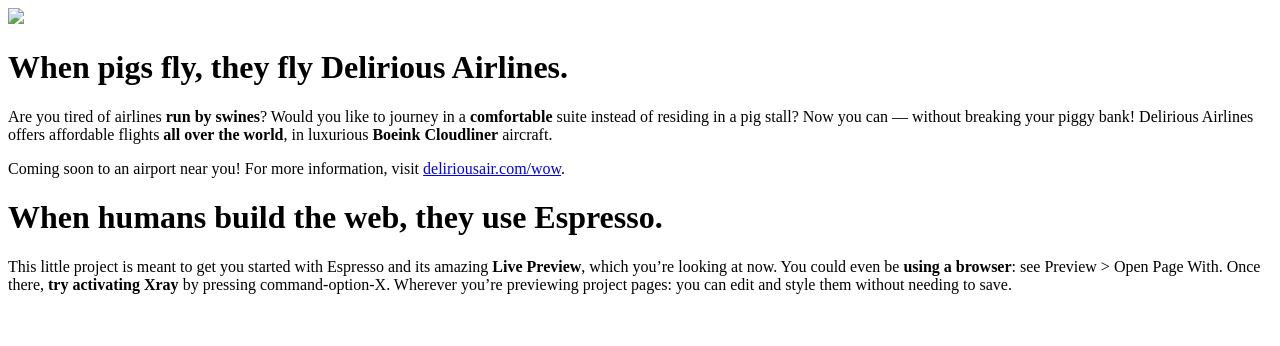
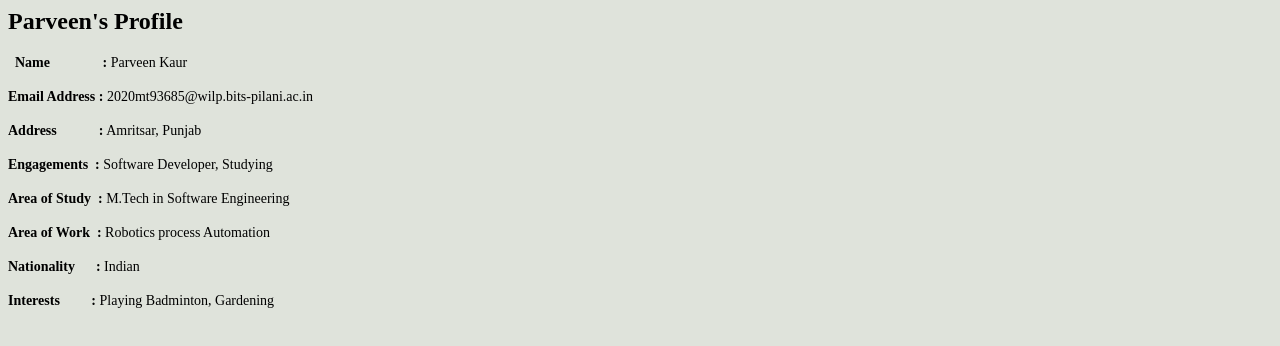
Before and after one commit to ParveenKaurBits/ParveenKaurBits.github.io, a plain HTML site: page index.html in a window 1280 px wide. Drawn offline with Linux system fonts and the light colour scheme.

Commit message:
Update index.html

```diff
--- a/index.html
+++ b/index.html
@@ -1,60 +1,44 @@
-<!DOCTYPE html>
-<html lang="en">
-	<head>
-		<meta charset="utf-8">
 
-		<title>Hello World</title>
+<html><head>
+<link rel="stylesheet" href="Style.css"/>
+</head><body><div class="container rounded bg-white mt-5 mb-5">
+    <div class="row">
+        <div class="col-md-3 border-right">
 
-		<link rel="stylesheet" href="/delirious.css">
-		<script src="/delirious.js" charset="utf-8"></script>
-		<script type="text/javascript">
+        </div>
+        <div class="col-md-5 border-right">
+            <div class="p-3 py-5">
+                <div class="d-flex justify-content-between align-items-center mb-3">
+                    <h2 class="text-right">Parveen's Profile</h2>
+                </div>
+                <div class="row mt-2">
+                    <div class="col-md-6"><label class="labels"><b>&nbsp&nbspName &nbsp&nbsp&nbsp&nbsp&nbsp&nbsp&nbsp&nbsp&nbsp&nbsp&nbsp&nbsp&nbsp               :</b></label><label class="labels">      Parveen Kaur</label></div>
 
-			function initializePage() {
+                </div><br>
+                <div class="row mt-3">
 
-				var container = document.getElementById('clouds');
-				for (var i = 0; i < 25; i++) {
-					container.appendChild(generateCloud());
-				}
-			}
+                    <div class="col-md-12"><label class="labels"><b>Email Address  :</b></label><label class="labels">  2020mt93685@wilp.bits-pilani.ac.in</label></div><br>
 
-			// Add clouds once the page is fully loaded
-			window.addEventListener('load', initializePage, false);
+                    <div class="col-md-12"><label class="labels"><b>Address &nbsp&nbsp&nbsp&nbsp&nbsp&nbsp&nbsp&nbsp&nbsp&nbsp  :</b></label><label class="labels"> Amritsar, Punjab</label></div><br>
 
-		</script>
-	</head>
-	<body>
+                    <div class="col-md-12"><label class="labels"><b>Engagements &nbsp:</b></label><label class="labels"> Software Developer, Studying</label></div><br>
 
-		<!-- Clouds are generated by the JavaScript above -->
-		<div id="clouds"></div>
+                    <div class="col-md-12"><label class="labels"><b>Area of Study &nbsp:</b></label><label class="labels"> M.Tech in Software Engineering </label></div><br>
 
-		<!-- Flying pig -->
-		<div id="pig-container">
-			<div id="pig">
-				<div id="pig-backwing"></div>
-				<div id="pig-frontwing"></div>
-				<img src="/very/pig.png">
-			</div>
-		</div>
+                    <div class="col-md-12"><label class="labels"><b>Area of Work  &nbsp:</b></label><label class="labels"> Robotics process Automation</label></div><br>
 
-		<!-- Main content -->
-		<h1>
-			When pigs fly, they fly Delirious Airlines.
-		</h1>
-		<p>
-			Are you tired of airlines <strong>run by swines</strong>? Would you like to journey in a <strong>comfortable</strong> suite instead of residing in a pig stall? Now you can &mdash; without breaking your piggy bank! Delirious Airlines offers affordable flights <strong>all over the world</strong>, in luxurious <strong>Boeink Cloudliner</strong> aircraft.
-		</p>
+                    <div class="col-md-12"><label class="labels"><b>Nationality  &nbsp&nbsp&nbsp&nbsp :</b></label><label class="labels">  Indian</label></div><br>
 
-		<p>
-			Coming soon to an airport near you! For more information, visit <a href="http://deliriousair.com/wow/">deliriousair.com/wow</a>.
-		</p>
+                    <div class="col-md-12"><label class="labels"><b> Interests &nbsp&nbsp&nbsp&nbsp&nbsp&nbsp&nbsp :</b></label><label class="labels"> Playing Badminton, Gardening</label></div>
 
-		<!-- Hello World! -->
-		<h1>
-			When humans build the web, they use Espresso.
-		</h1>
-		<p>
-			This little project is meant to get you started with Espresso and its amazing <strong>Live Preview</strong>, which you’re looking at now. You could even be <strong>using a browser</strong>: see Preview &gt; Open Page With. Once there, <strong>try activating Xray</strong> by pressing command-option-X. Wherever you’re previewing project pages: you can edit and style them without needing to save.
-		</p>
+                </div>
 
-	</body>
-</html>
+
+            </div>
+        </div>
+
+    </div>
+</div>
+
+
+</body></html>
```
